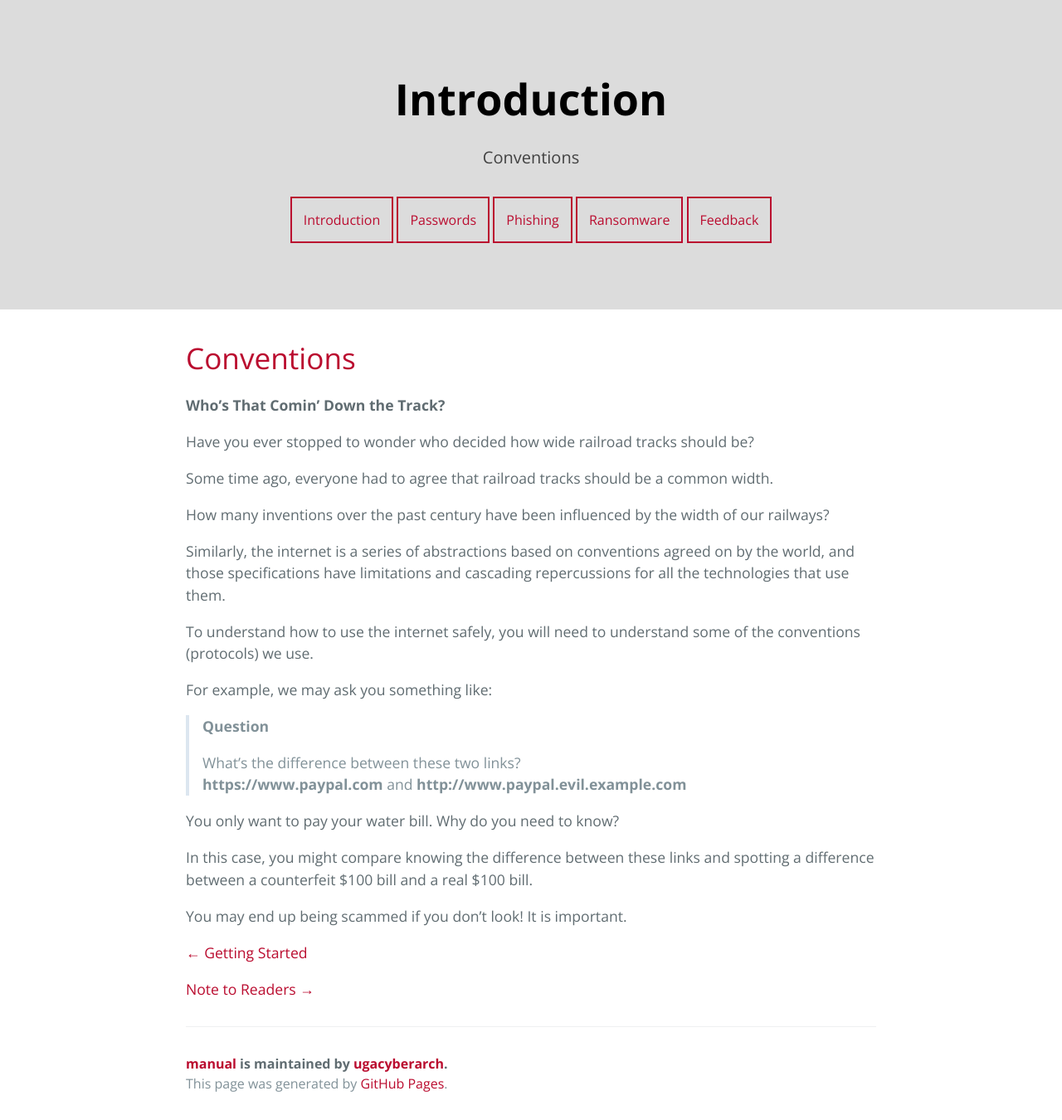
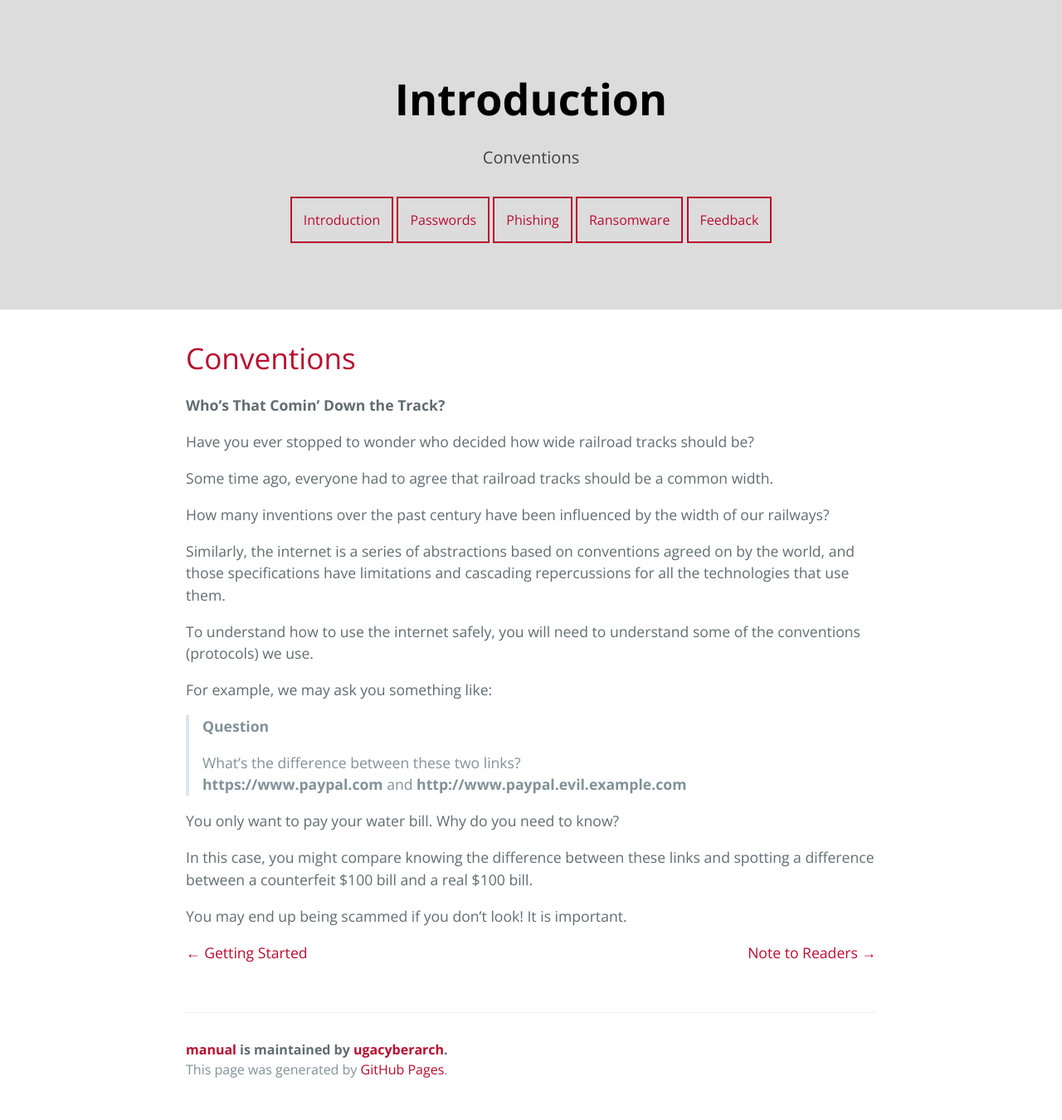
Before and after one commit to ugacyberarch/manual, a Jekyll site: the page built from conventions.md, in a window 1280 px wide. Shown: the whole page at 83% size. Built offline with Jekyll 4.4.1, drawn with Linux system fonts in a browser that asks for light colours.

Commit message:
Update conventions.md

```diff
--- a/conventions.md
+++ b/conventions.md
@@ -45,6 +45,14 @@ spotting a difference between a counterfeit $100 bill and a real $100 bill.
 
 You may end up being scammed if you don't look! It is important.
 
-[← Getting Started](https://ugacyberarch.github.io/manual/)
 
-[Note to Readers →](./note_to_readers.html "Note to Readers")
+
+
+ <span style="float:left;">
+<a href="https://ugacyberarch.github.io/manual/">← Getting Started</a>
+  </span>
+ <span style="float:right;">
+  <a href="./note_to_readers.html">Note to Readers →</a>
+  </span>
+<br />
+<br />
```
